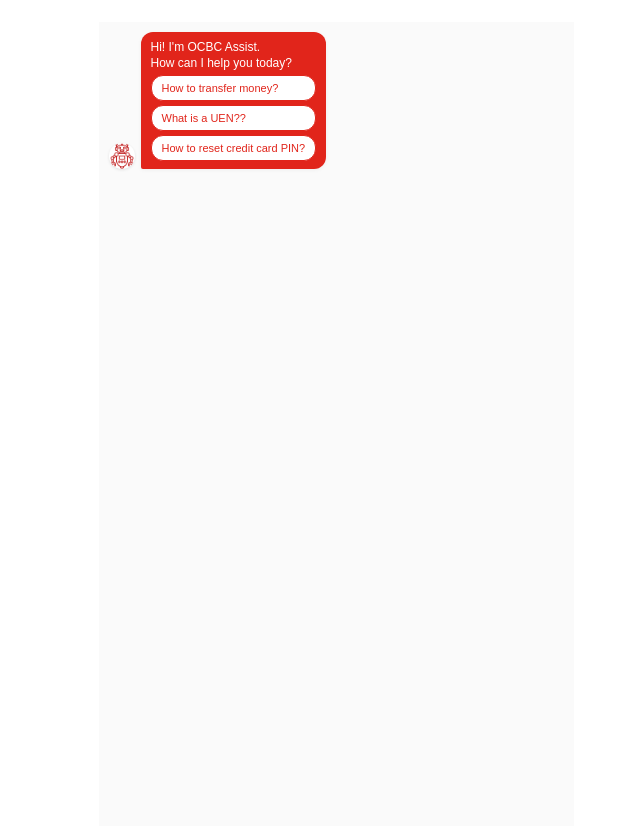
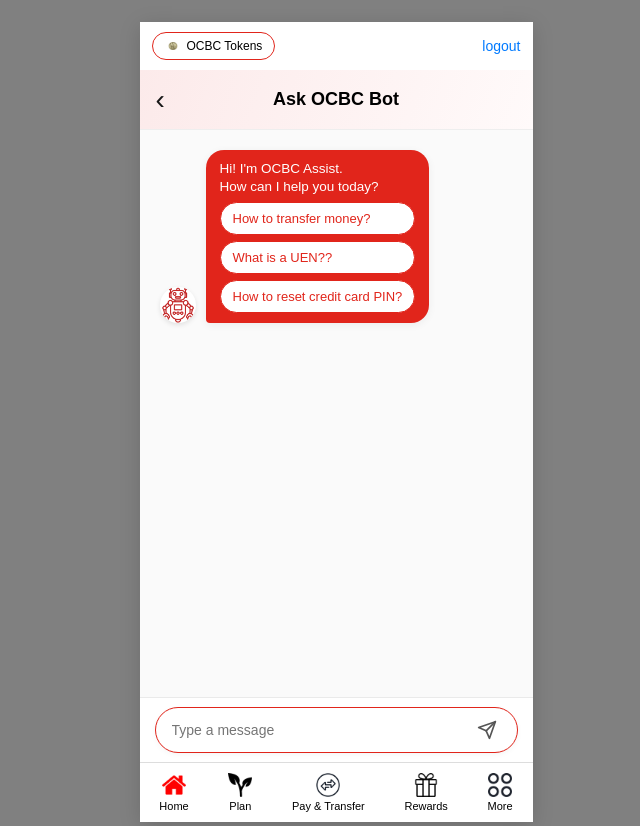
Before and after one commit to ka1-tgd/FSDP-Project, a website: page public/html/aiChatbot.html in a window 1280 px wide. Shown: the top 826 px of the page, without its empty margins (304-944 px from the left). Drawn offline with Linux system fonts and the light colour scheme.

Commit message:
Putting aiChatbot out of the guidance popout

```diff
--- a/public/css/aiChatbot.css
+++ b/public/css/aiChatbot.css
@@ -6,53 +6,55 @@
 }
 
 body {
-    background-color: #ffffff; /* Clean background for the iframe */
+    background-color: #808080;
     color: #000000;
-    height: 100vh;
+    min-height: 100vh;
     display: flex;
-    flex-direction: column;
+    justify-content: center;
+    align-items: center;
     margin: 0;
 }
 
 .phone-screen {
     width: 100%;
-    height: 100%;
+    max-width: 393px;
+    height: min(852px, 100dvh);
+    min-height: 0;
     margin: 0 auto;
     background-color: #ffffff;
     position: relative;
     display: flex;
     flex-direction: column;
     overflow: hidden;
-    box-shadow: none; /* Remove outer shadow since it's inside a popup */
+    box-shadow: 0 4px 20px rgba(0, 0, 0, 0.15); /* Gives it a nice phone cutout look */
 }
 
-/* Top Bar - Made smaller */
+/* Top Bar (Matched with teammates' ocbcHome.html) */
 .top-bar {
     display: flex;
     justify-content: space-between;
     align-items: center;
-    padding: 6px 10px;
+    padding: 10px 12px;
     background: #ffffff;
     z-index: 5;
     flex-shrink: 0;
-    border-bottom: 1px solid #f0f0f0;
 }
 
 .token-button {
     display: flex;
     align-items: center;
-    gap: 4px;
-    padding: 3px 8px;
+    gap: 6px;
+    padding: 5px 12px;
     background: #ffffff;
     border: 1px solid #e1251b;
-    border-radius: 12px;
-    font-size: 10px;
+    border-radius: 16px;
+    font-size: 12px;
     cursor: pointer;
 }
 
 .token-icon {
-    width: 12px;
-    height: 12px;
+    width: 16px;
+    height: 16px;
     object-fit: contain;
 }
 
@@ -60,14 +62,14 @@ body {
     background: none;
     border: none;
     color: #007aff;
-    font-size: 12px;
+    font-size: 14px;
     cursor: pointer;
     text-decoration: none;
 }
 
-/* Header - Made smaller */
+/* Header */
 .header {
-    height: 40px;
+    height: 60px;
     flex-shrink: 0;
     position: relative;
     display: flex;
@@ -75,46 +77,46 @@ body {
     align-items: center;
     background: linear-gradient(110deg, #fceaea 0%, #fffafa 100%);
     border-bottom: 1px solid #eee;
-    padding: 0 10px;
+    padding: 0 20px;
 }
 
 .header h1 {
-    font-size: 14px;
+    font-size: 18px;
     font-weight: bold;
     margin: 0;
 }
 
 .back-button {
     position: absolute;
-    left: 10px;
+    left: 16px;              /* Pins it neatly to the left side */
     top: 50%;
-    transform: translateY(-50%);
+    transform: translateY(-50%); /* Vertically centers it precisely */
     background: none;
     border: none;
-    font-size: 20px;
+    font-size: 28px;
     text-decoration: none;
     color: #171717;
     line-height: 1;
     cursor: pointer;
 }
 
-/* Chat Container - Tighter padding */
+/* Chat Container */
 .chat-container {
     flex: 1;
     overflow-y: auto;
-    padding: 10px;
+    padding: 20px;
     display: flex;
     flex-direction: column;
-    gap: 10px;
+    gap: 16px;
     background-color: #fafafa;
-    padding-bottom: 60px;
+    padding-bottom: 100px;
 }
 
 .message-row {
     display: flex;
     align-items: flex-end;
-    gap: 6px;
-    max-width: 90%;
+    gap: 10px;
+    max-width: 85%;
 }
 
 .bot-row {
@@ -126,17 +128,16 @@ body {
     flex-direction: row-reverse;
 }
 
-/* Smaller Avatars */
 .avatar {
-    font-size: 18px;
+    font-size: 26px;
     background: #fff;
     border-radius: 50%;
-    width: 26px;
-    height: 26px;
+    width: 36px;
+    height: 36px;
     display: flex;
     align-items: center;
     justify-content: center;
-    box-shadow: 0 1px 3px rgba(0,0,0,0.1);
+    box-shadow: 0 2px 5px rgba(0,0,0,0.1);
     flex-shrink: 0;
 }
 
@@ -148,50 +149,50 @@ body {
     border-radius: 50%;
 }
 
-/* Smaller Chat Bubbles & Text */
+/* Chat Bubbles */
 .chat-bubble {
-    padding: 8px 10px;
-    border-radius: 12px;
-    font-size: 12px;
-    line-height: 1.3;
-    box-shadow: 0 1px 4px rgba(0,0,0,0.05);
+    padding: 10px 14px;
+    border-radius: 18px;
+    font-size: 13.5px;
+    line-height: 1.35;
+    box-shadow: 0 2px 8px rgba(0,0,0,0.06);
     white-space: pre-wrap;
 }
 
 .bot-bubble {
     background-color: #e1251b;
     color: #ffffff;
-    border-bottom-left-radius: 2px;
+    border-bottom-left-radius: 4px;
 }
 
 .bot-bubble p {
     color: #ffffff;
-    margin: 0px;
-    margin-bottom: 4px;
+    margin: 0;
+    margin-bottom: 6px;
 }
 
 .user-bubble {
     background-color: #ffffff;
     color: #e1251b;
     outline: 1px solid #e1251b;
-    border-bottom-right-radius: 2px;
+    border-bottom-right-radius: 4px;
 }
 
-/* Smaller Quick Suggestion Chips */
+/* Quick Suggestion Chips */
 .quick-chips {
     display: flex;
     flex-direction: column;
-    gap: 4px;
-    margin-top: 1px;
+    gap: 6px;
+    margin-top: 5px;
 }
 
 .chip {
     background-color: #ffffff;
     border: 1px solid #e1251b;
     color: #e1251b;
-    padding: 6px 10px;
-    border-radius: 12px;
-    font-size: 11px;
+    padding: 8px 12px;
+    border-radius: 18px;
+    font-size: 13px;
     text-align: left;
     cursor: pointer;
     transition: background 0.2s;
@@ -201,13 +202,13 @@ body {
     background-color: #fff5f5;
 }
 
-/* Bottom Input Bar - Scaled down */
+/* Bottom Input Bar */
 .chat-input-section {
-    position: absolute;
-    bottom: 0;
+    position: relative;
+    bottom: 60px;
     left: 0;
     right: 0;
-    padding: 4px;
+    padding: 10px 16px;
     background: #ffffff;
     border-top: 1px solid #eaeaea;
 }
@@ -217,9 +218,9 @@ body {
     align-items: center;
     background: #ffffff;
     outline: 1px solid #e1251b;
-    border-radius: 20px;
-    padding: 6px 12px;
-    box-shadow: 0 1px 4px rgba(0,0,0,0.05);
+    border-radius: 25px;
+    padding: 8px 16px;
+    box-shadow: 0 2px 6px rgba(0,0,0,0.05);
 }
 
 .input-pill-box input {
@@ -227,7 +228,7 @@ body {
     border: none;
     background: transparent;
     outline: none;
-    font-size: 12px;
+    font-size: 14px;
     color: #000;
 }
 
@@ -238,10 +239,36 @@ body {
     display: flex;
     align-items: center;
     justify-content: center;
-    padding: 2px;
+    padding: 4px;
 }
 
-.send-icon-btn svg {
-    width: 16px;
-    height: 16px;
+/* Bottom Navigation */
+.bottom-nav {
+    position: absolute;
+    bottom: 0;
+    left: 0;
+    right: 0;
+    height: 60px;
+    display: flex;
+    justify-content: space-around;
+    align-items: center;
+    background-color: #ffffff;
+    border-top: 1px solid #dddddd;
+    z-index: 10;
 }
+
+.nav-item {
+    display: flex;
+    flex-direction: column;
+    align-items: center;
+    gap: 3px;
+    text-decoration: none;
+    color: #000000;
+    font-size: 11px;
+}
+
+.nav-icon {
+    width: 24px;
+    height: 24px;
+    object-fit: contain;
+}
--- a/public/html/aiChatbot.html
+++ b/public/html/aiChatbot.html
@@ -11,6 +11,21 @@
 <body data-page="aiChatbot">
 
     <div class="phone-screen chatbot-page">
+
+        <!-- Top bar matching ocbcHome.html -->
+        <div class="top-bar">
+            <button class="token-button" type="button">
+                <img src="../images/ocbc-token.png" alt="" class="token-icon">
+                OCBC Tokens
+            </button>
+            <button class="logout-link" type="button">logout</button>
+        </div>
+
+        <!-- Header matching your teammates' design -->
+        <header class="header">
+            <a href="paynowSent.html" onclick="if (document.referrer) { history.back(); return false; }" class="back-button" aria-label="Go back">‹</a>
+            <h1>Ask OCBC Bot</h1>
+        </header>
 
         <!-- Chat Container -->
         <div class="chat-container" id="chatContainer">
@@ -46,6 +61,31 @@
                 </button>
             </div>
         </div>
+
+        <!-- Bottom Navigation matching ocbcHome.html -->
+        <nav class="bottom-nav">
+            <a href="ocbcHome.html" class="nav-item">
+                <img src="../images/house-red.png" alt="" class="nav-icon">
+                <span>Home</span>
+            </a>
+            <a href="plan.html" class="nav-item">
+                <img src="../images/plan.png" alt="" class="nav-icon">
+                <span>Plan</span>
+            </a>
+            <a href="paynowSent.html" class="nav-item">
+                <img src="../images/pay-transfer.png" alt="" class="nav-icon">
+                <span>Pay &amp; Transfer</span>
+            </a>
+            <a href="rewards.html" class="nav-item">
+                <img src="../images/gift.png" alt="" class="nav-icon">
+                <span>Rewards</span>
+            </a>
+            <a href="more.html" class="nav-item">
+                <img src="../images/more.png" alt="" class="nav-icon">
+                <span>More</span>
+            </a>
+        </nav>
+
     </div>
 
     <!-- Frontend JavaScript Logic -->
```
